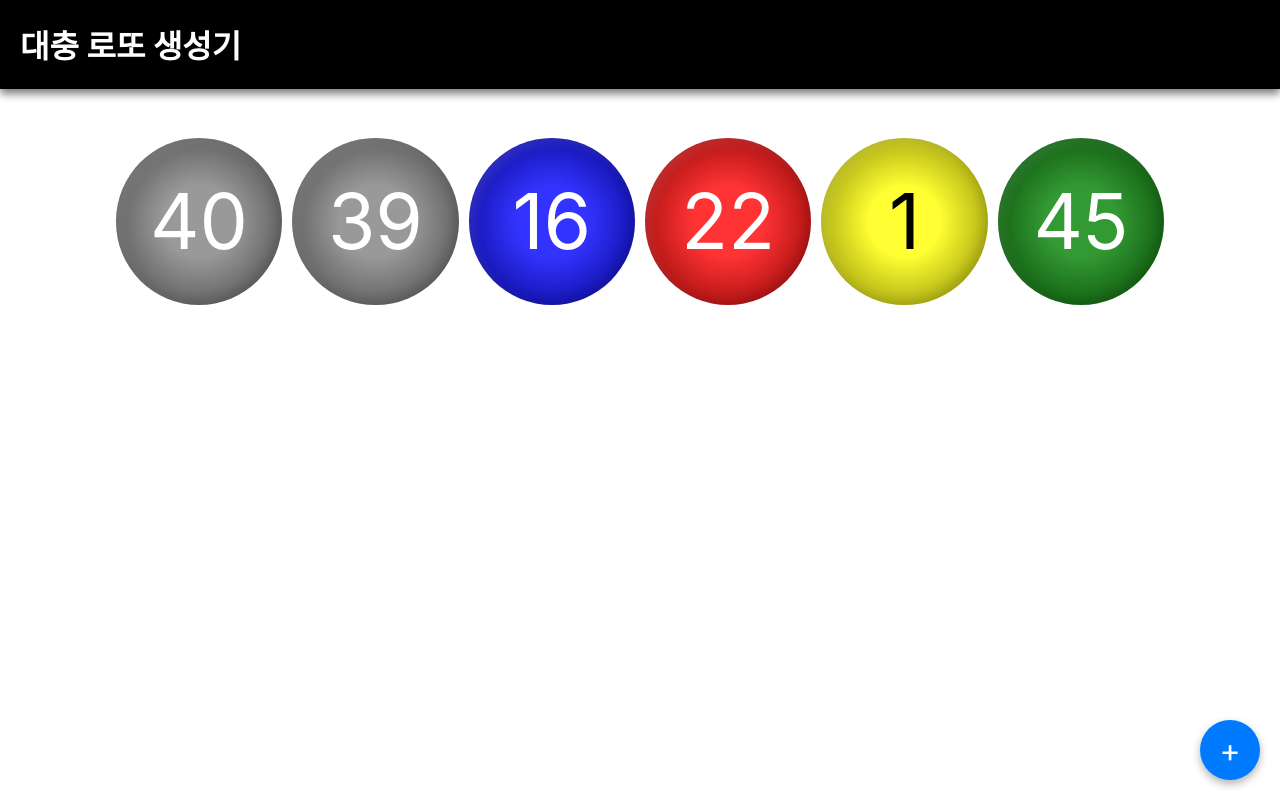
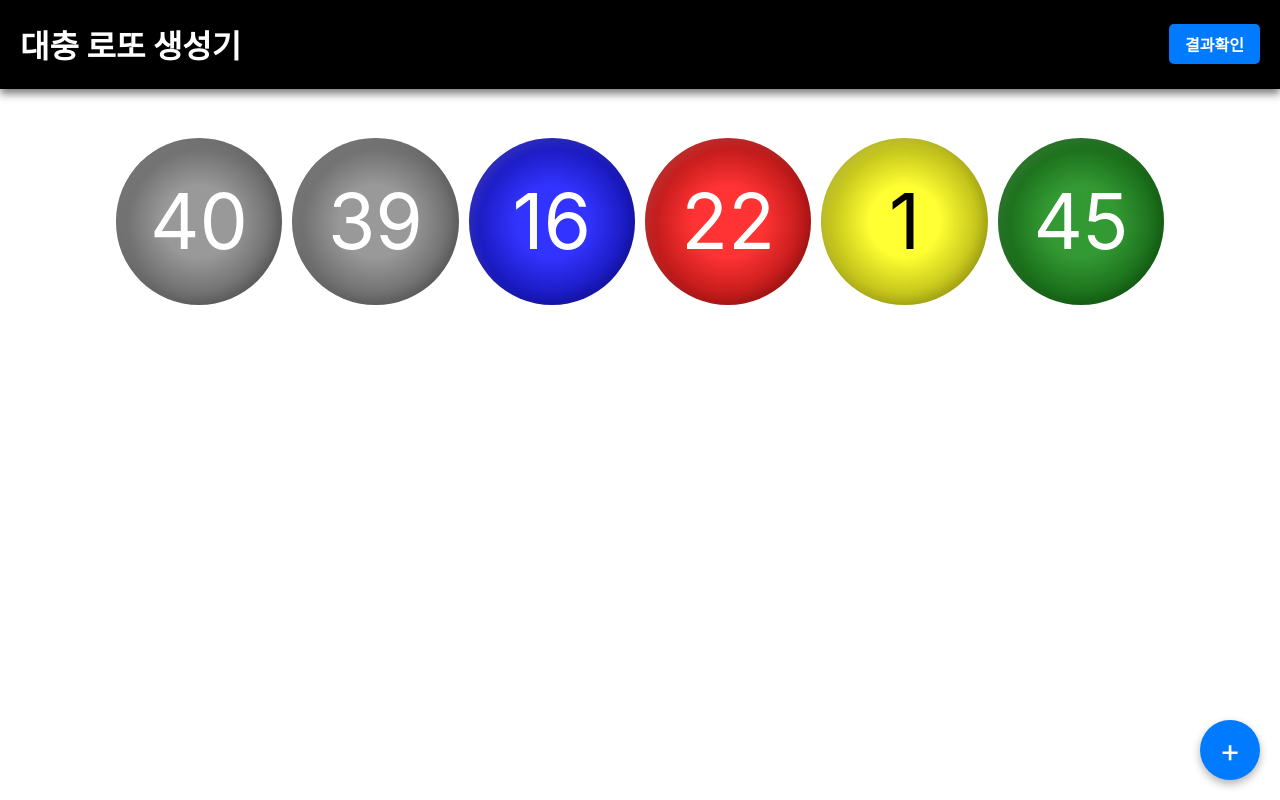
Before and after one commit to niceman114/korean-lotto, a React (Create React App) app: page /new-game in a window 1280 px wide. Built offline with nearby package versions, Linux system fonts and the light colour scheme.

Commit message:
:sparkles: Add win page open button

```diff
--- a/src/App.css
+++ b/src/App.css
@@ -36,3 +36,21 @@ main {
   padding-top: 100px;
   overflow-x: hidden;
 }
+
+.link-button {
+  display: inline-block;
+  padding: 0.5rem 1.0rem;
+  color: #fff;
+  background-color: #007BFF;
+  text-decoration: none;
+  font-weight: bold;
+  border-radius: 5px;
+  font-size: 1rem;
+  transition: background-color 0.3s ease;
+  white-space: nowrap;
+}
+
+.link-button:hover {
+  background-color: #0056b3;
+  cursor: hand;
+}
--- a/src/App.tsx
+++ b/src/App.tsx
@@ -12,6 +12,12 @@ const App: React.FC = () => {
       <div className="App">
         <header>
           <h1>대충 로또 생성기</h1>
+          <div className="button-group">
+            <a href="https://dhlottery.co.kr/gameResult.do?method=byWin"
+               target="_blank"
+               rel="noopener noreferrer"
+               className="link-button">결과확인</a>
+          </div>
         </header>
         <main>
           <Routes>
```
